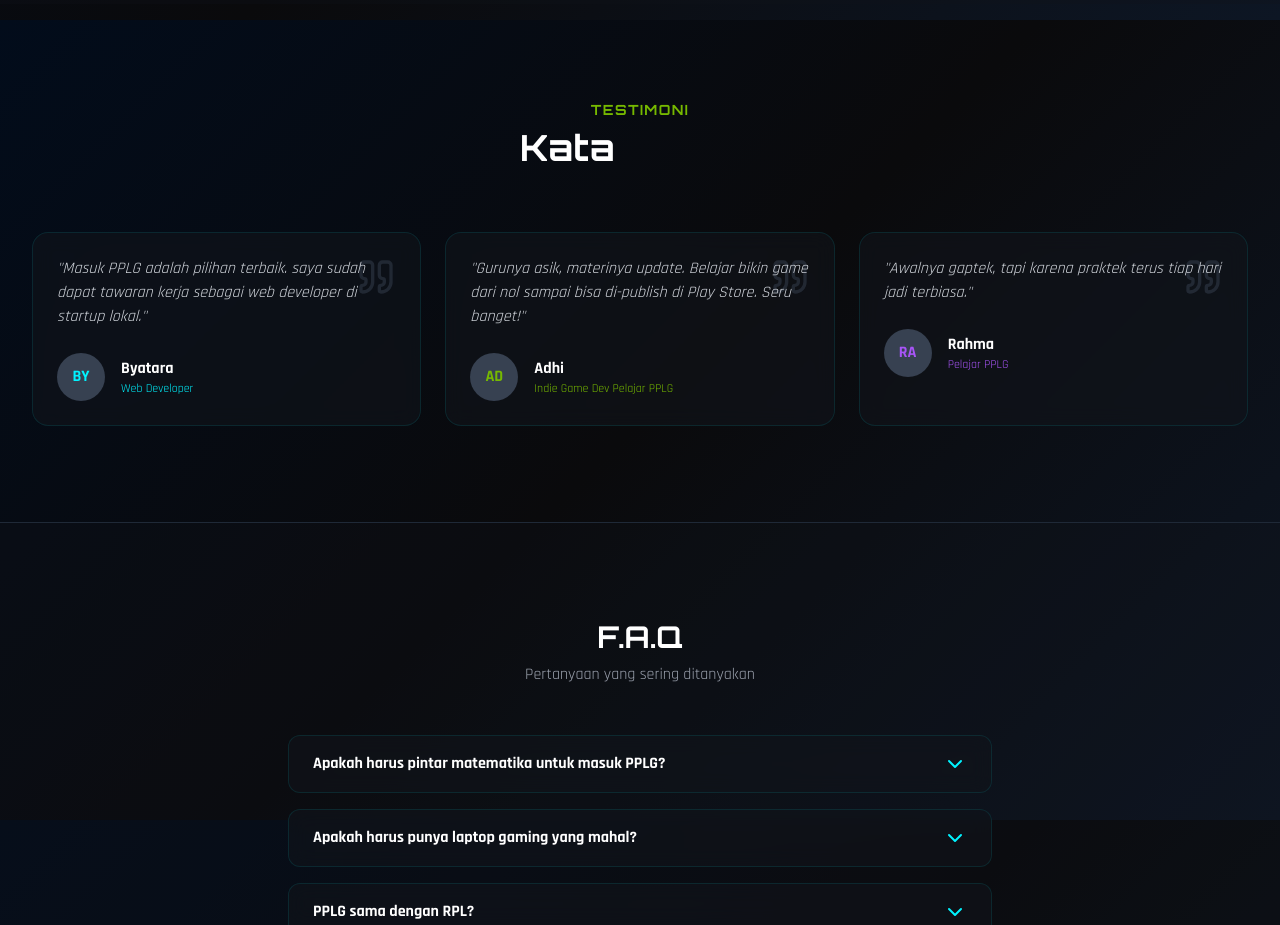
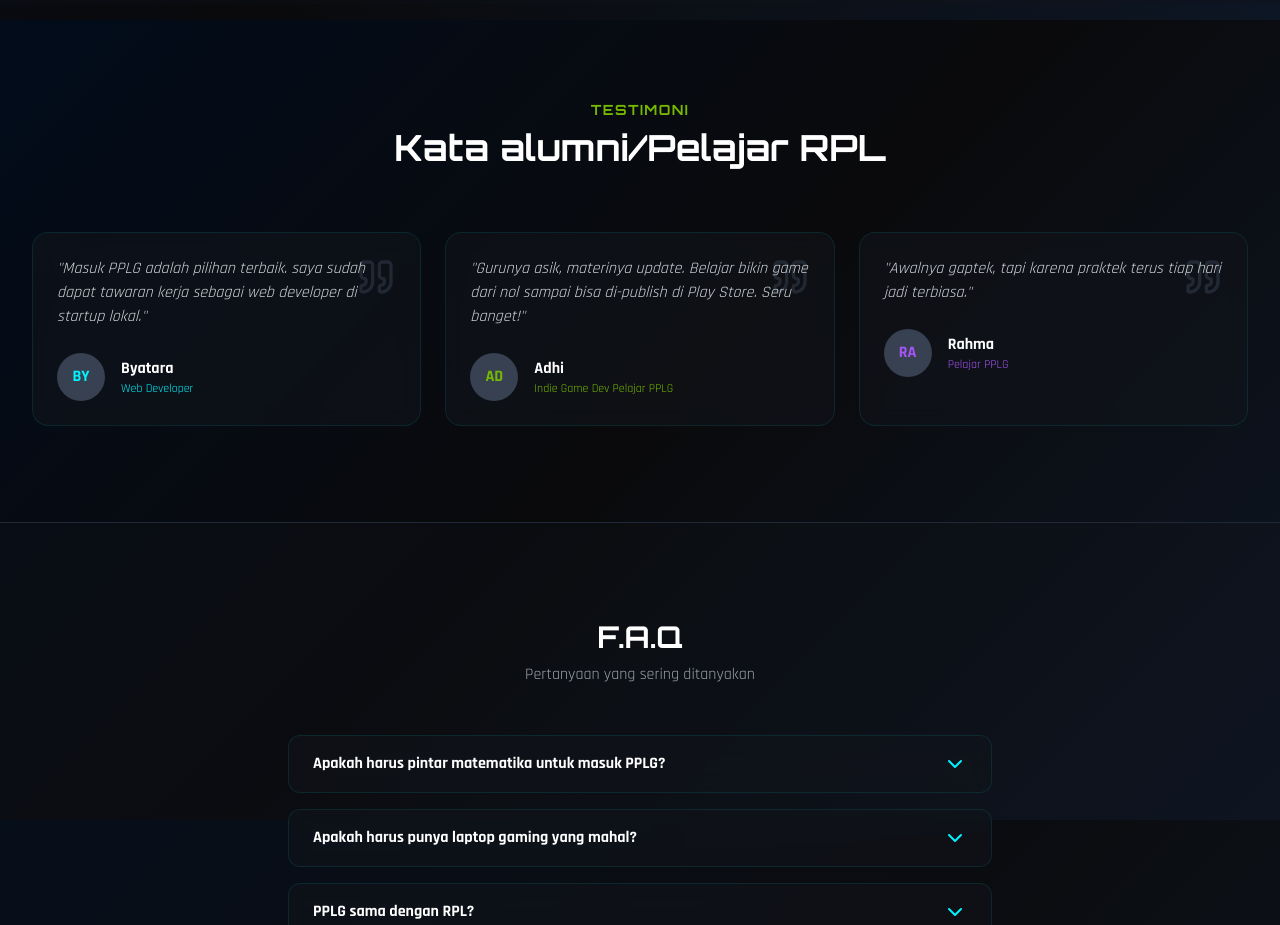
Before and after one commit to kingagfox-lab/WELCOME-TO-X-PPLG, a plain HTML site: page index.html in a window 1280 px wide. Shown: the part 4780-5705 px from the top of the page. Drawn offline with nearby package versions, Linux system fonts and the light colour scheme; animation ran at ten frames a second.

Commit message:
Update index.html

```diff
--- a/index.html
+++ b/index.html
@@ -627,7 +627,7 @@
         <div class="max-w-7xl mx-auto px-4 sm:px-6 lg:px-8 reveal">
             <div class="text-center mb-16">
                 <h2 class="font-cyber text-sm font-bold text-cyber-green tracking-widest uppercase mb-2">Testimoni</h2>
-                <h3 class="text-3xl md:text-4xl font-bold font-cyber text-gray-900 dark:text-white">Kata <span class="text-gradient">Alumni</span></h3>
+                <h3 class="text-3xl md:text-4xl font-bold font-cyber text-gray-900 dark:text-white">Kata alumni/Pelajar RPL</span></h3>
             </div>
 
             <div class="grid grid-cols-1 md:grid-cols-2 lg:grid-cols-3 gap-6">
```
